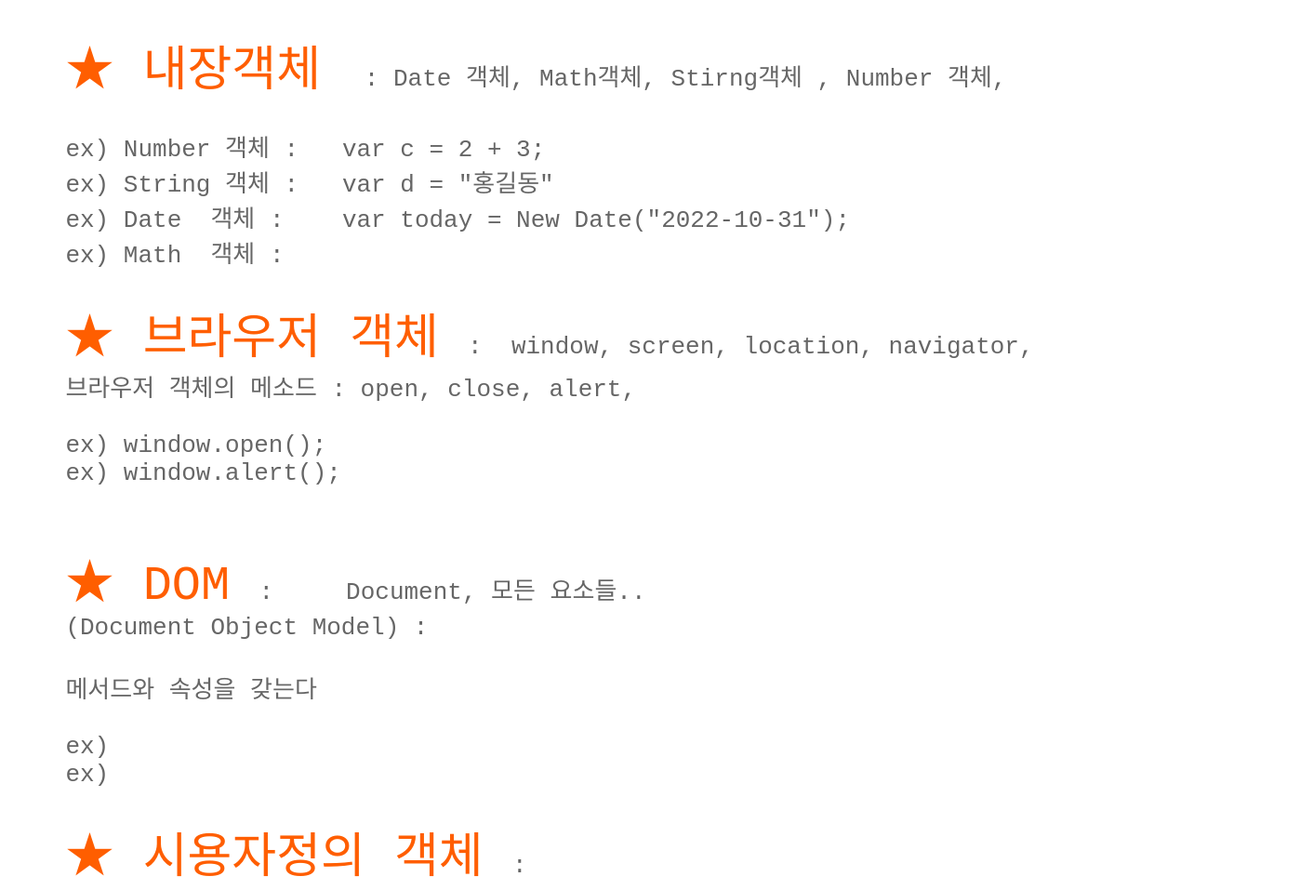
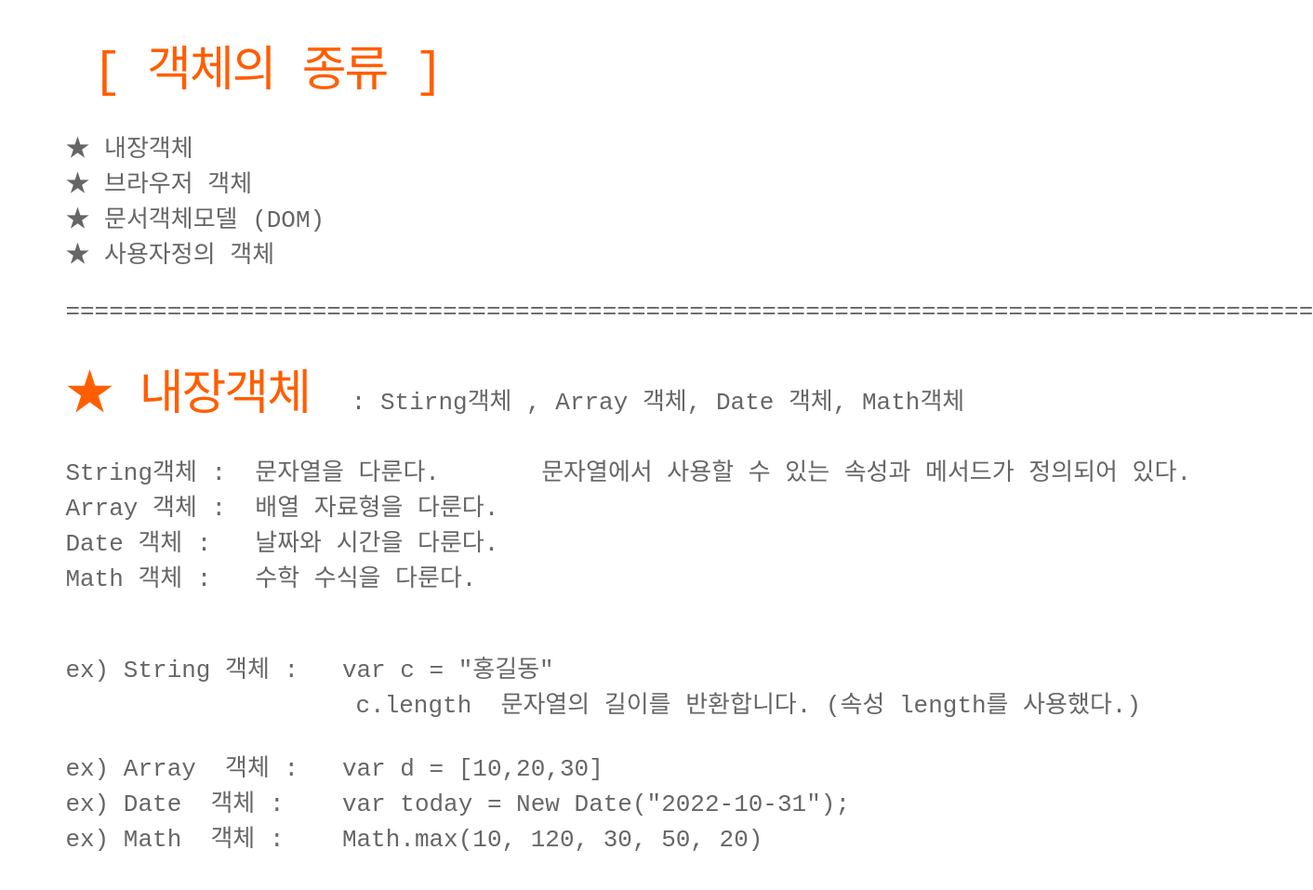
Before and after one commit to sevenpia/jst, a plain HTML site: page dom.html in a window 1280 px wide. Shown: the top 957 px of the page at 93% size, 1412 px wide, since content can reach past the window. Drawn offline with Linux system fonts and the light colour scheme.

Commit message:
dom modi

```diff
--- a/css/dom.css
+++ b/css/dom.css
@@ -1,5 +1,7 @@
 body {
+  font-family: "Noto Sans KR", sans-serif;
   font-size: 2em;
+  font-weight: 500;
   color: #666;
 }
 
@@ -7,4 +9,12 @@ body {
   font-weight: 400;
   font-size: 2em;
   color: rgb(255, 94, 0);
+  letter-spacing: -2px;
 }
+
+.impo1 {
+  font-weight: 400;
+  font-size: 1.3em;
+  color: rgb(255, 94, 200);
+  letter-spacing: -2px;
+}
--- a/dom.html
+++ b/dom.html
@@ -6,6 +6,10 @@
   <meta http-equiv="X-UA-Compatible" content="IE=edge">
   <meta name="viewport" content="width=device-width, initial-scale=1.0">
   <link rel="stylesheet" href="css/dom.css">
+  <link rel="preconnect" href="https://fonts.googleapis.com">
+  <link rel="preconnect" href="https://fonts.gstatic.com" crossorigin>
+  <link href="https://fonts.googleapis.com/css2?family=Noto+Sans+KR:wght@500&display=swap" rel="stylesheet">
+
   <title>객체의 종류</title>
 </head>
 
@@ -14,18 +18,61 @@
     <p class="mt50"></p>
 
     <pre>
-    <span class="w400">★ 내장객체 </span> : Date 객체, Math객체, Stirng객체 , Number 객체,
+    <span class="w400 "> [ 객체의 종류 ] </span>
 
-    ex) Number 객체 :   var c = 2 + 3;
-    ex) String 객체 :   var d = "홍길동"
+    ★ 내장객체
+    ★ 브라우저 객체
+    ★ 문서객체모델 (DOM)
+    ★ 사용자정의 객체
+
+    ======================================================================================
+
+    <span class="w400">★ 내장객체 </span> : Stirng객체 , Array 객체, Date 객체, Math객체
+
+    String객체 :  문자열을 다룬다.       문자열에서 사용할 수 있는 속성과 메서드가 정의되어 있다.
+    Array 객체 :  배열 자료형을 다룬다.
+    Date 객체 :   날짜와 시간을 다룬다.
+    Math 객체 :   수학 수식을 다룬다.
+
+
+    ex) String 객체 :   var c = "홍길동"
+                        c.length  문자열의 길이를 반환합니다. (속성 length를 사용했다.)
+
+    ex) Array  객체 :   var d = [10,20,30]
     ex) Date  객체 :    var today = New Date("2022-10-31");
-    ex) Math  객체 :
+    ex) Math  객체 :    Math.max(10, 120, 30, 50, 20)
+
+
 
     <span class="w400">★ 브라우저 객체 </span>:  window, screen, location, navigator,
-    브라우저 객체의 메소드 : open, close, alert,
 
+    window 객체:      최상위 객체이다.
+    document 객체:    웹 문서와 관련 있는 기능이 모여 있다.
+    location 객체:    현재 페이지의 URL 정보가 담겨 있다.
+    history 객체 :    방문 기록 정보가 담겨 있다.
+    navigator 객체:   웹 브라우저의 정보가 담겨 있다.
+    screen 객체:      방문자의 화면 정보를 담고 있다.
+
+
+    ex) window.alert();
+    ex) window.prompt();
     ex) window.open();
-    ex) window.alert();
+    ex) window.close();
+
+
+  <span class="impo1"> [ window 객체의 중요 메서드 ] </span>
+
+    alert()             알림창을 표시합니다.
+    confirm()           확인창을 표시합니다.
+    prompt()            입력창을 표시합니다.
+    open()              새로운 웹 브라우저 창을 엽니다.
+    close()             웹 브라우저 창을 닫습니다.
+    setTimeout()        일정 시간(ms) 뒤에 콜백 함수를 한 번만 실행합니다.
+    setInterval()       일정 시간(ms)마다 콜백 함수를 반복적으로 실행합니다.
+    clearInterval       setInterval() 메서드로 반복 실행되는 함수를 중지합니다.
+    scrollTo()          웹 브라우저의 스크롤을 특정 위치만큼 이동합니다.
+    scrollBy()          웹 브라우저의 스크롤을 현재 위치에서 상대적 위치로 이동합니다.
+
 
 
     <span class="w400">★ DOM </span>:     Document, 모든 요소들..
@@ -36,7 +83,7 @@
     ex)
     ex)
 
-    <span class="w400">★ 시용자정의 객체 </span>:
+    <span class="w400">★ 사용자정의 객체 </span>:
 
     ex)
     ex)
```
Also changed, not shown: 1 other file.
